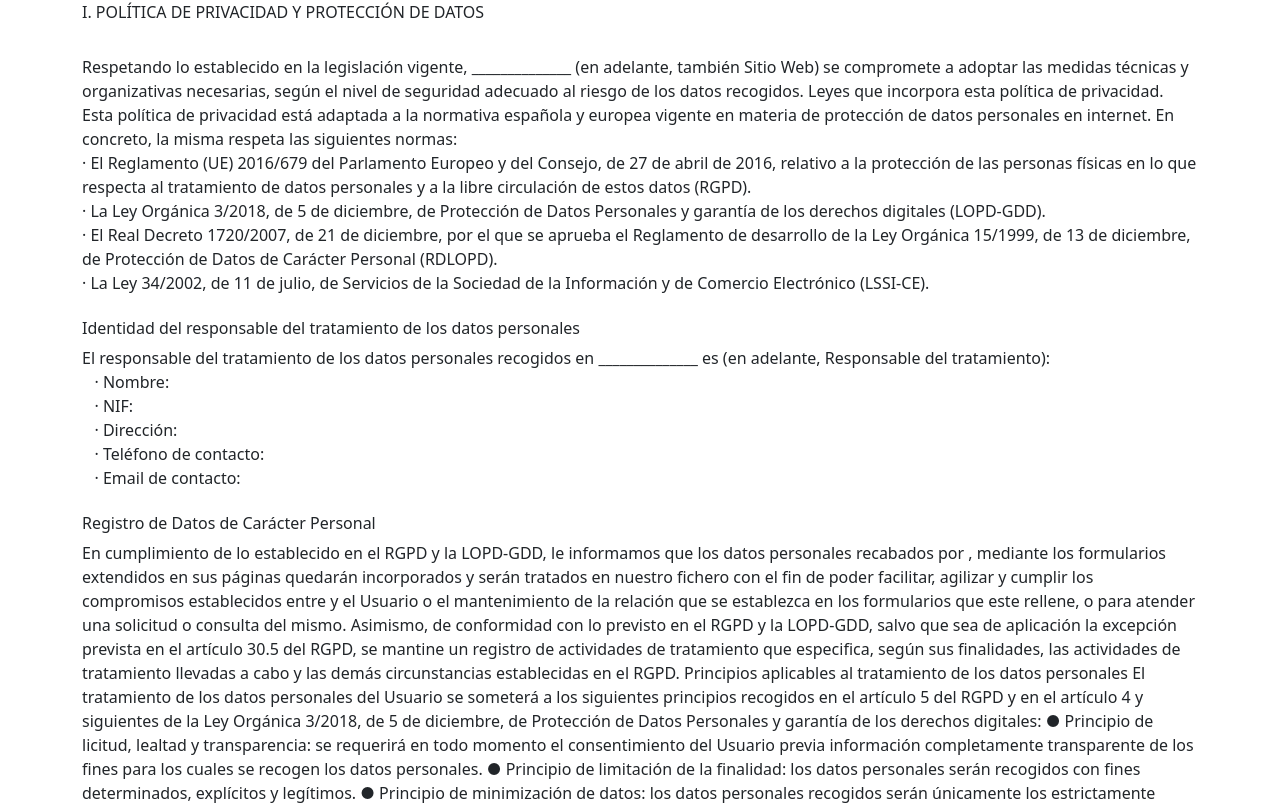
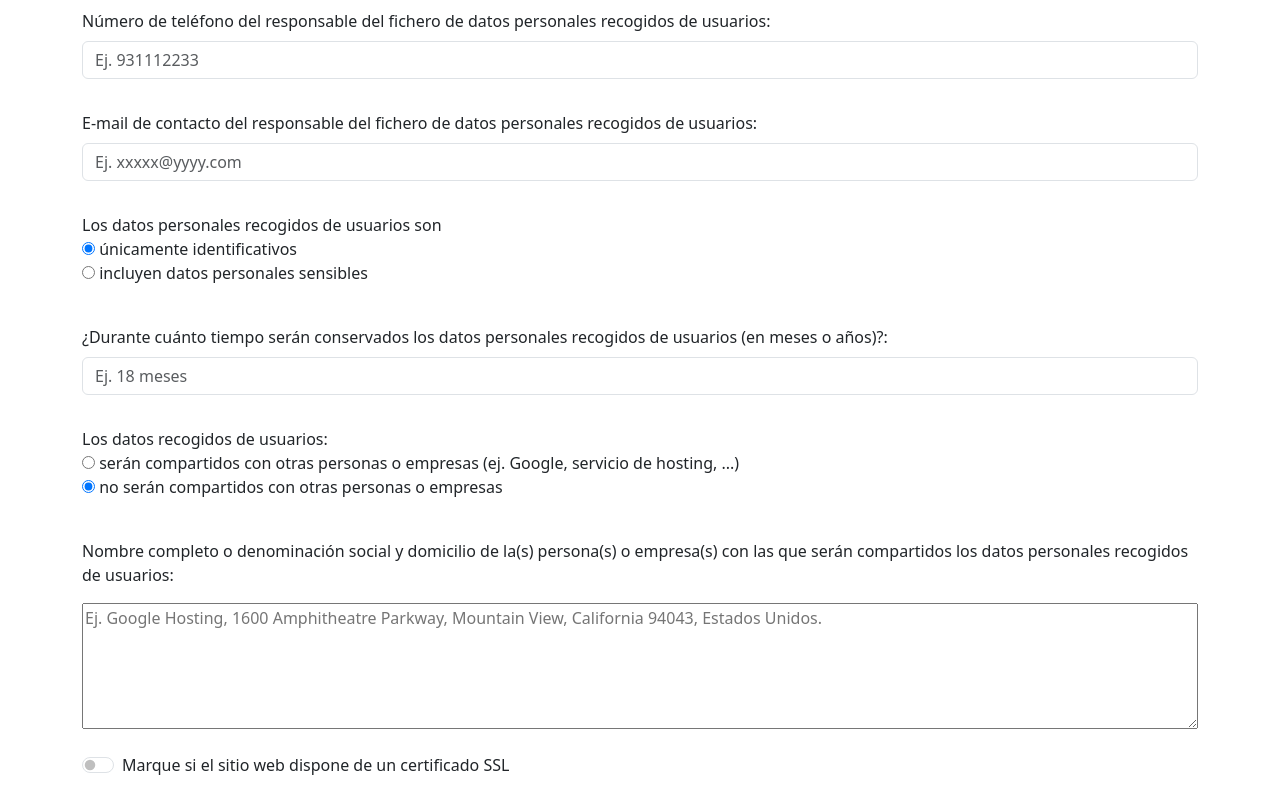
Before and after one commit to BFPere/Politica-Privacidad, an Angular app: page / in a window 1280 px wide. Shown: the part 633-1440 px from the top of the page. Built offline with nearby package versions, Linux system fonts and the light colour scheme.

Commit message:
amb validators arreglats

```diff
--- a/src/app/formulari/formulari.component.html
+++ b/src/app/formulari/formulari.component.html
@@ -2,29 +2,89 @@
 
     <div class="container">
 
-    <form [formGroup]="formulario" (ngSubmit)="onSubmit(formulario)" novalidate>
+    <form [formGroup]="formulario" (ngSubmit)="onSubmit(formulario)">
 
         <legend>Introduzca sus datos:</legend>
 
         <br><br><label for="url" class="form-label">URL o página web:</label>
-        <input formControlName="url" class="form-control mb-2" type="url" placeholder="Ej. url.es" required>
+        <input formControlName="url" class="form-control mb-2" type="url" placeholder="Ej. url.es">
         <div *ngIf="m.url.touched && m.url.invalid">
           <div *ngIf="m.url.errors?.required" class="errorform">Introduzca url o web</div>
           <div *ngIf="m.url.errors?.pattern" class="errorform">Introduzca una url o web válida</div>
         </div>
 
         <br><label for="nombreurl" class="form-label">Indique la denominación o nombre de uso corriente o más común del sitio web:</label>
-        <input formControlName="nombreurl" class="form-control mb-2" placeholder="Ej. Nombre de la web" require>
+        <input formControlName="nombreurl" class="form-control mb-2" placeholder="Ej. Nombre de la web">
         <div *ngIf="m.nombreurl.touched && m.nombreurl.invalid">
           <div *ngIf="m.url.errors?.required" class="errorform">Introduzca el nombre de la web</div>
         </div>
 
         <p><br>
           <input type="radio" formControlName="persona" value="fisica">&#160;Persona física&#160;&#160;&#160;
-          <input type="radio" formControlName="persona" value="juridica">&#160;Persona jurídica
+          <input type="radio" formControlName="persona" value="juridica">&#160;Persona jurídica (sociedad o asociación)
         </p>
 
-        <br><br><p><button class="btn btn-primary" type="submit" [disabled]="!formulario.valid">Generar política de privacidad</button></p>
+        <br><label for="responsable" class="form-label">Nombre completo del responsable del fichero de datos personales recogidos de usuarios:</label>
+        <input formControlName="responsable" class="form-control mb-2" placeholder="Ej. José García López">
+        <div *ngIf="m.responsable.touched && m.responsable.invalid">
+          <div *ngIf="m.responsable.errors?.required" class="errorform">Introduzca el nombre del responsable</div>
+        </div>
+
+        <br><label for="nif" class="form-label">NIF (DNI, NIE o CIF del responsable del fichero de datos personales):</label>
+        <input formControlName="nif" class="form-control mb-2" placeholder="Ej. 12345678A o A12345678">
+        <div *ngIf="m.nif.touched && m.nif.invalid">
+          <div *ngIf="m.nif.errors?.required" class="errorform">Introduzca el NIF</div>
+          <div *ngIf="m.nif.errors?.pattern" class="errorform">Introduzca un DNI, NIE o CIF válido</div>
+        </div>
+
+        <br><label for="direccion" class="form-label">Dirección completa del responsable del fichero de datos personales recogidos de usuarios:</label>
+        <input formControlName="direccion" class="form-control mb-2" placeholder="Ej. Calle Barcelona, 3, 08001 Barcelona">
+        <div *ngIf="m.direccion.touched && m.direccion.invalid">
+          <div *ngIf="m.direccion.errors?.required" class="errorform">Introduzca la dirección</div>
+        </div>
+
+        <br><label for="telefono" class="form-label">Número de teléfono del responsable del fichero de datos personales recogidos de usuarios:</label>
+        <input formControlName="telefono" class="form-control mb-2" placeholder="Ej. 931112233">
+        <div *ngIf="m.telefono.touched && m.telefono.invalid">
+          <div *ngIf="m.telefono.errors?.required" class="errorform">Introduzca el teléfono</div>
+          <div *ngIf="m.telefono.errors?.pattern" class="errorform">Introduzca un teléfono válido</div>
+        </div>
+
+        <br><label for="email" class="form-label">E-mail de contacto del responsable del fichero de datos personales recogidos de usuarios:</label>
+        <input formControlName="email" class="form-control mb-2" placeholder="Ej. xxxxx@yyyy.com">
+        <div *ngIf="m.email.touched && m.email.invalid">
+          <div *ngIf="m.email.errors?.required" class="errorform">Introduzca el e-mail</div>
+          <div *ngIf="m.email.errors?.pattern" class="errorform">Introduzca un e-mail válido</div>
+        </div>
+
+        <br><p>Los datos personales recogidos de usuarios son<br>
+          <input type="radio" formControlName="datos" value="identidad">&#160;únicamente identificativos<br>
+          <input type="radio" formControlName="datos" value="personales">&#160;incluyen datos personales sensibles
+        </p>
+
+        <br><label for="tiempo" class="form-label">¿Durante cuánto tiempo serán conservados los datos personales recogidos de usuarios (en meses o años)?:</label>
+        <input formControlName="tiempo" class="form-control mb-2" placeholder="Ej. 18 meses">
+        <div *ngIf="m.tiempo.touched && m.tiempo.invalid">
+          <div *ngIf="m.tiempo.errors?.required" class="errorform">Introduzca un periodo de tiempo</div>
+        </div>
+
+        <br><p>Los datos recogidos de usuarios:<br>
+          <input type="radio" formControlName="compartir" value="compartirsi">&#160;serán compartidos con otras personas o empresas (ej. Google, servicio de hosting, ...)<br>
+          <input type="radio" formControlName="compartir" value="compartirno">&#160;no serán compartidos con otras personas o empresas
+        </p>
+
+        <br><p>Nombre completo o denominación social y domicilio de la(s) persona(s) o empresa(s) con las que serán compartidos los datos personales recogidos de usuarios:<br>
+        <div class="input-group">
+          <textarea name="comentarios" rows="5" cols="180" placeholder="Ej. Google Hosting, 1600 Amphitheatre Parkway, Mountain View, California 94043, Estados Unidos."></textarea>
+        </div>
+
+        <br><div class="form-check form-switch">
+          <input class="form-check-input" type="checkbox" name= "SSL" role="switch" id="flexSwitchCheckDefault">
+          <label class="form-check-label" for="flexSwitchCheckDefault">Marque si el sitio web dispone de un certificado SSL</label>
+        </div>
+
+        <br><br><p><button class="btn btn-primary" type="submit">Generar política de privacidad</button></p>
+        <!-- <br><br><p><button class="btn btn-primary" type="submit" [disabled]="!formulario.valid">Generar política de privacidad</button></p> -->
         <br><br><br><br>
 
     </form>
--- a/src/app/formulari/formulari.component.ts
+++ b/src/app/formulari/formulari.component.ts
@@ -1,6 +1,5 @@
 import { Component, OnInit} from '@angular/core';
 import { FormGroup, FormControl, Validators} from '@angular/forms';
-
 
 @Component({
   selector: 'app-formulari',
@@ -14,12 +13,34 @@ export class FormulariComponent implements OnInit {
       Validators.pattern('(https:\/\/www\.|http:\/\/www\.|https:\/\/|http:\/\/)?[a-zA-Z0-9]{2,}(\.[a-zA-Z0-9]{2,})(\.[a-zA-Z0-9]{2,})?')]),
     nombreurl: new FormControl('', [Validators.required]),
     persona: new FormControl('fisica'),
-  });
+    responsable: new FormControl('', [Validators.required]),
+    nif: new FormControl('', [Validators.required,
+      Validators.pattern('([0-9a-zA-Z])+([0-9]{7,7})+([0-9a-zA-Z])$')]),
+    direccion: new FormControl('', [Validators.required]),
+    telefono: new FormControl('', [Validators.required,
+      Validators.pattern("^[0-9]{9,9}$")]),
+    email: new FormControl('', [Validators.required,
+      Validators.pattern("^[a-zA-Z0-9._%+-]+@[a-zA-Z0-9.-]+\.[a-zA-Z0-9]{2,4}$")]),
+    datos: new FormControl('identidad'),
+    tiempo: new FormControl('', [Validators.required]),
+    compartir: new FormControl('compartirno'),
+    comentarios: new FormControl(''),
+    SSL: new FormControl('true'),
+    })
 
   url: string = "______________";
   nombreurl: string = "______________";
   tipopersona!: string;
-
+  responsable: string = "_____________________________";
+  nif: string = "00000000A";
+  direccion: string = "_____________________________";
+  telefono: number = 0;
+  email: string = "_____________________________";
+  tipodatos!: string;
+  tiempo: string = "_____________________________";
+  compartirdatos!: string;
+  comentarios: string = "_____________________________";
+  SSL: boolean = true;
 
   ngOnInit(): void {
   }
@@ -28,6 +49,29 @@ export class FormulariComponent implements OnInit {
     this.url = _datosForm.value.url;
     this.nombreurl = _datosForm.value.nombreurl;
     this.tipopersona = _datosForm.value.persona;
+    this.responsable = _datosForm.value.responsable;
+    this.nif = _datosForm.value.nif;
+    this.direccion = _datosForm.value.direccion;
+    this.telefono = _datosForm.value.telefono;
+    this.email = _datosForm.value.email;
+    this.tipodatos = _datosForm.value.datos;
+    this.tiempo = _datosForm.value.tiempo;
+    this.compartirdatos = _datosForm.value.compartir;
+    this.comentarios = _datosForm.value.comentarios;
+    this.SSL = _datosForm.value.SSL;
+    console.log(this.url);
+    console.log(this.nombreurl);
+    console.log(this.tipopersona);
+    console.log(this.responsable);
+    console.log(this.nif);
+    console.log(this.direccion);
+    console.log(this.telefono);
+    console.log(this.email);
+    console.log(this.tipodatos);
+    console.log(this.tiempo);
+    console.log(this.compartirdatos);
+    console.log(this.comentarios);
+    console.log(this.SSL);
   }
 
   get m(){
```
